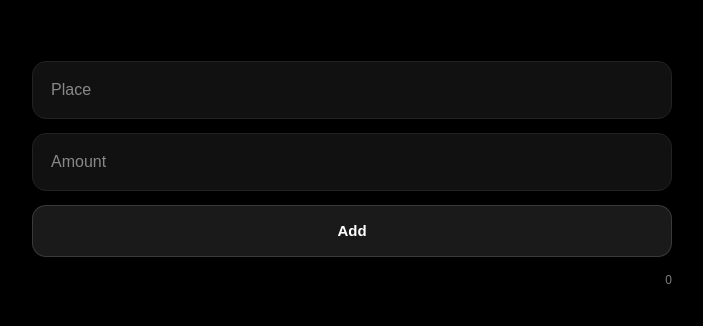
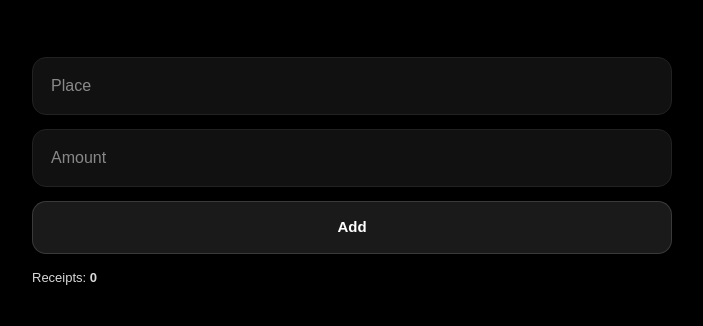
Before and after one commit to dptcoffee/Outflo, a Next.js app: page /365 in a window 1280 px wide. Shown: the part 398-724 px from the top of the page, without its empty margins (288-991 px from the left). Built offline with nearby package versions, Linux system fonts and the light colour scheme.

Commit message:
UI tweak: receipts label left-aligned with bold count on /365

```diff
--- a/app/365/page.tsx
+++ b/app/365/page.tsx
@@ -6,8 +6,8 @@ import { useEffect, useMemo, useState } from "react";
 type Receipt = {
   id: string;
   place: string;
-  amount: number; // positive outflow
-  ts: number;     // epoch ms (stamped by engine)
+  amount: number;
+  ts: number; // epoch ms
 };
 
 const STORAGE_KEY = "outflo_receipts_v1";
@@ -33,7 +33,7 @@ export default function Engine365() {
   const [place, setPlace] = useState("");
   const [amount, setAmount] = useState("");
 
-  // load once
+  // Load from storage
   useEffect(() => {
     try {
       const raw = localStorage.getItem(STORAGE_KEY);
@@ -44,7 +44,7 @@ export default function Engine365() {
     } catch {}
   }, []);
 
-  // save on change
+  // Save to storage
   useEffect(() => {
     try {
       localStorage.setItem(STORAGE_KEY, JSON.stringify(receipts));
@@ -105,7 +105,7 @@ export default function Engine365() {
           rowGap: "clamp(28px, 5vh, 56px)",
         }}
       >
-        {/* BIG number */}
+        {/* Today Spend */}
         <div style={{ display: "grid", rowGap: 10 }}>
           <div style={{ fontSize: 13, opacity: 0.55 }}>Today Spend</div>
           <div
@@ -119,7 +119,7 @@ export default function Engine365() {
           </div>
         </div>
 
-        {/* SMALL number */}
+        {/* 365 Spend */}
         <div style={{ display: "grid", rowGap: 10 }}>
           <div style={{ fontSize: 13, opacity: 0.55 }}>365 Spend</div>
           <div
@@ -134,7 +134,7 @@ export default function Engine365() {
         </div>
 
         {/* Inputs */}
-        <div style={{ display: "grid", rowGap: 14, marginTop: 6 }}>
+        <div style={{ display: "grid", rowGap: 14 }}>
           <input
             placeholder="Place"
             value={place}
@@ -154,18 +154,24 @@ export default function Engine365() {
             Add
           </button>
 
-          {/* Receipts (bottom). Number is the link. */}
-          <div style={{ fontSize: 12, opacity: 0.55, textAlign: "right" }}>
+          {/* Receipts Count (Left Aligned, Bold Number) */}
+          <div style={{ fontSize: 13, opacity: 0.85 }}>
             <Link
               href="/365/receipts"
               style={{
+                textDecoration: "none",
                 color: "white",
-                opacity: 0.9,
-                textDecoration: "none",
-                fontVariantNumeric: "tabular-nums",
               }}
             >
-              {receipts.length}
+              Receipts:{" "}
+              <span
+                style={{
+                  fontWeight: 700,
+                  fontVariantNumeric: "tabular-nums",
+                }}
+              >
+                {receipts.length}
+              </span>
             </Link>
           </div>
         </div>
```
